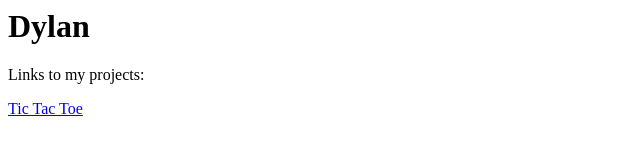
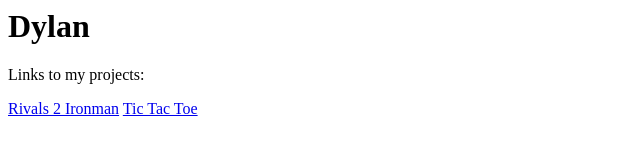
Before and after one commit to voonichu/voonichu.github.io, a plain HTML site: page index.html in a window 1280 px wide. Shown: the whole page, without its empty margins (0-640 px from the left). Drawn offline with Linux system fonts and the light colour scheme.

Commit message:
added a new link

```diff
--- a/index.html
+++ b/index.html
@@ -3,6 +3,7 @@
 <body>
   <h1>Dylan</h1>
   <p>Links to my projects:</p>
+  <a href="https://voonichu.github.io/rivals2ironman">Rivals 2 Ironman</a>
   <a href="https://voonichu.github.io/tictactoe/">Tic Tac Toe</a>
 </body>
 
```
